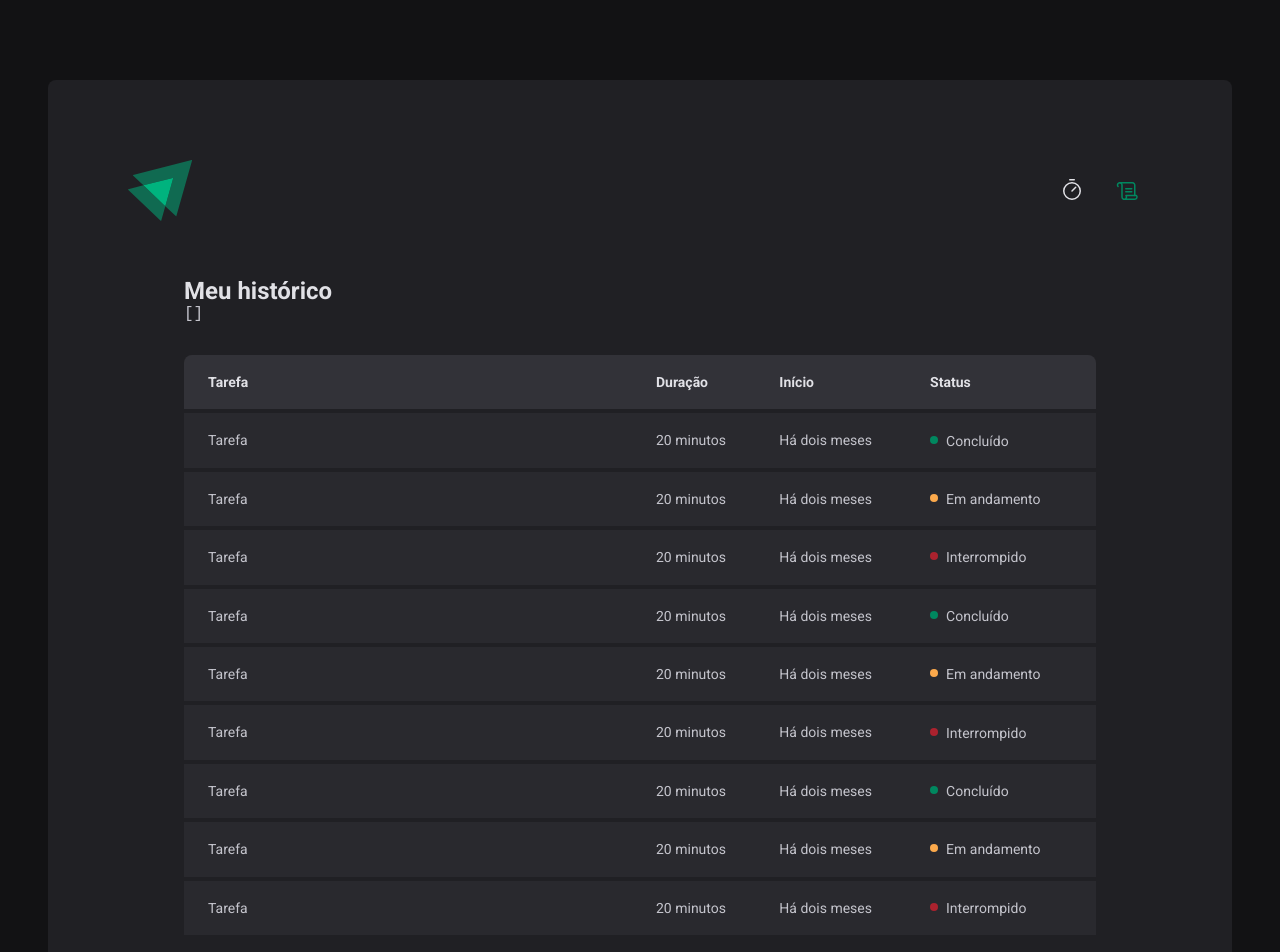
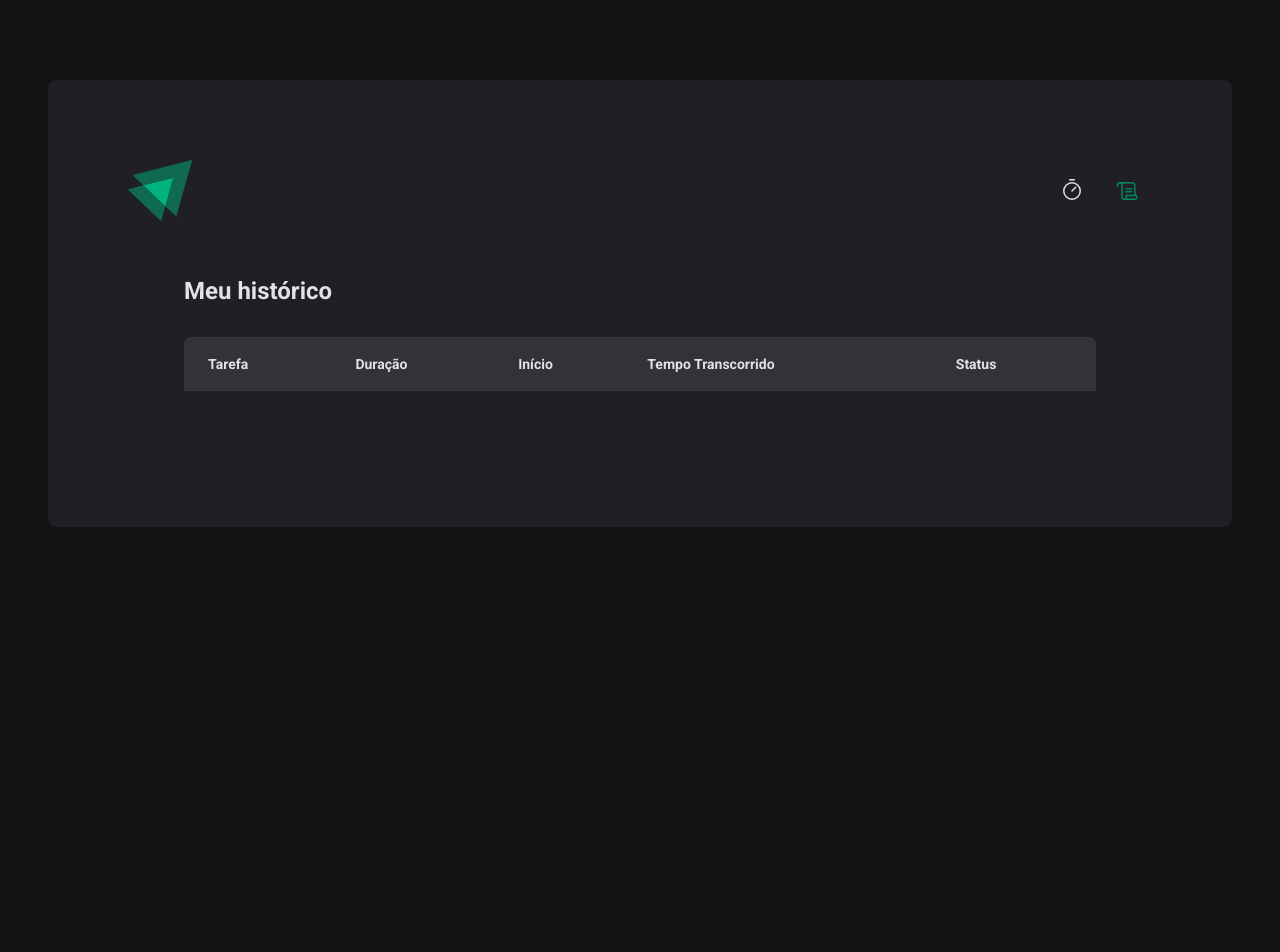
Before and after one commit to marettialine/old-ignite-timer, a React (Vite) app: page /history in a window 1280 px wide. Shown: the top 952 px of the page. After the commit the page ends 800 px from the top, so only its background shows below. Built offline with nearby package versions, Linux system fonts and the light colour scheme.

Commit message:
Correção singular/plural datas Histórico

```diff
--- a/src/pages/History/index.tsx
+++ b/src/pages/History/index.tsx
@@ -1,4 +1,10 @@
 import { useContext } from 'react'
+import {
+  differenceInMinutes,
+  formatDistance,
+  formatDistanceToNow,
+} from 'date-fns'
+import ptBR from 'date-fns/locale/pt-BR'
 
 import { CyclesContext } from '../../contexts/CyclesContext'
 
@@ -11,7 +17,7 @@ export function History() {
     <HistoryContainer>
       <h1>Meu histórico</h1>
 
-      <pre>{JSON.stringify(cycles, null, 2)}</pre>
+      {/* Listagem do JSON <pre>{JSON.stringify(cycles, null, 2)}</pre> */}
 
       <HistoryList>
         <table>
@@ -20,82 +26,95 @@ export function History() {
               <th>Tarefa</th>
               <th>Duração</th>
               <th>Início</th>
+              <th>Tempo Transcorrido</th>
               <th>Status</th>
             </tr>
           </thead>
           <tbody>
-            <tr>
-              <td>Tarefa</td>
-              <td>20 minutos</td>
-              <td>Há dois meses</td>
-              <td>
-                <Status statusColor="green">Concluído</Status>
-              </td>
-            </tr>
-            <tr>
-              <td>Tarefa</td>
-              <td>20 minutos</td>
-              <td>Há dois meses</td>
-              <td>
-                <Status statusColor="yellow">Em andamento</Status>
-              </td>
-            </tr>
-            <tr>
-              <td>Tarefa</td>
-              <td>20 minutos</td>
-              <td>Há dois meses</td>
-              <td>
-                <Status statusColor="red">Interrompido</Status>
-              </td>
-            </tr>
-            <tr>
-              <td>Tarefa</td>
-              <td>20 minutos</td>
-              <td>Há dois meses</td>
-              <td>
-                <Status statusColor="green">Concluído</Status>
-              </td>
-            </tr>
-            <tr>
-              <td>Tarefa</td>
-              <td>20 minutos</td>
-              <td>Há dois meses</td>
-              <td>
-                <Status statusColor="yellow">Em andamento</Status>
-              </td>
-            </tr>
-            <tr>
-              <td>Tarefa</td>
-              <td>20 minutos</td>
-              <td>Há dois meses</td>
-              <td>
-                <Status statusColor="red">Interrompido</Status>
-              </td>
-            </tr>
-            <tr>
-              <td>Tarefa</td>
-              <td>20 minutos</td>
-              <td>Há dois meses</td>
-              <td>
-                <Status statusColor="green">Concluído</Status>
-              </td>
-            </tr>
-            <tr>
-              <td>Tarefa</td>
-              <td>20 minutos</td>
-              <td>Há dois meses</td>
-              <td>
-                <Status statusColor="yellow">Em andamento</Status>
-              </td>
-            </tr>
-            <tr>
-              <td>Tarefa</td>
-              <td>20 minutos</td>
-              <td>Há dois meses</td>
-              <td>
-                <Status statusColor="red">Interrompido</Status>
-              </td>
-            </tr>
+            {cycles.map((cycle) => {
+              return (
+                <tr key={cycle.id}>
+                  <td>{cycle.task}</td>
+                  <td>{cycle.minutesAmount} minutos</td>
+                  <td>
+                    {differenceInMinutes(new Date(), cycle.startDate) < 1
+                      ? 'há 0 minutos'
+                      : formatDistanceToNow(cycle.startDate, {
+                          addSuffix: true,
+                          locale: ptBR,
+                        })}
+                  </td>
+                  <td>
+                    {
+                      // estrutura de if que tem apenas o then e não tem else abaixo
+                      cycle.finishedDate && (
+                        <span>
+                          {differenceInMinutes(
+                            cycle.finishedDate,
+                            cycle.startDate,
+                          ) < 1
+                            ? '0 minutos'
+                            : formatDistance(
+                                cycle.finishedDate,
+                                cycle.startDate,
+                                {
+                                  addSuffix: false,
+                                  locale: ptBR,
+                                },
+                              )}
+                        </span>
+                      )
+                    }
+                    {
+                      // estrutura de if que tem apenas o then e não tem else abaixo
+                      cycle.interruptedDate && (
+                        <span>
+                          {differenceInMinutes(
+                            cycle.interruptedDate,
+                            cycle.startDate,
+                          ) < 1
+                            ? '0 minutos'
+                            : formatDistance(
+                                cycle.interruptedDate,
+                                cycle.startDate,
+                                {
+                                  addSuffix: false,
+                                  locale: ptBR,
+                                },
+                              )}
+                        </span>
+                      )
+                    }
+                    {
+                      // estrutura de if que tem apenas o then e não tem else abaixo
+                      !cycle.finishedDate && !cycle.interruptedDate && (
+                        <span>-</span>
+                      )
+                    }
+                  </td>
+                  <td>
+                    {
+                      // estrutura de if que tem apenas o then e não tem else abaixo
+                      cycle.finishedDate && (
+                        <Status statusColor="green">Concluído</Status>
+                      )
+                    }
+                    {
+                      // estrutura de if que tem apenas o then e não tem else abaixo
+                      cycle.interruptedDate && (
+                        <Status statusColor="red">Interrompido</Status>
+                      )
+                    }
+                    {
+                      // estrutura de if que tem apenas o then e não tem else abaixo
+                      !cycle.finishedDate && !cycle.interruptedDate && (
+                        <Status statusColor="yellow">Em andamento</Status>
+                      )
+                    }
+                  </td>
+                </tr>
+              )
+            })}
           </tbody>
         </table>
       </HistoryList>
--- a/src/pages/History/styles.ts
+++ b/src/pages/History/styles.ts
@@ -49,7 +49,7 @@ export const HistoryList = styled.div`
       line-height: 1.6;
 
       &:first-child {
-        width: 50%;
+        width: 35%;
         padding-left: 1.5rem;
       }
       &:last-child {
```
